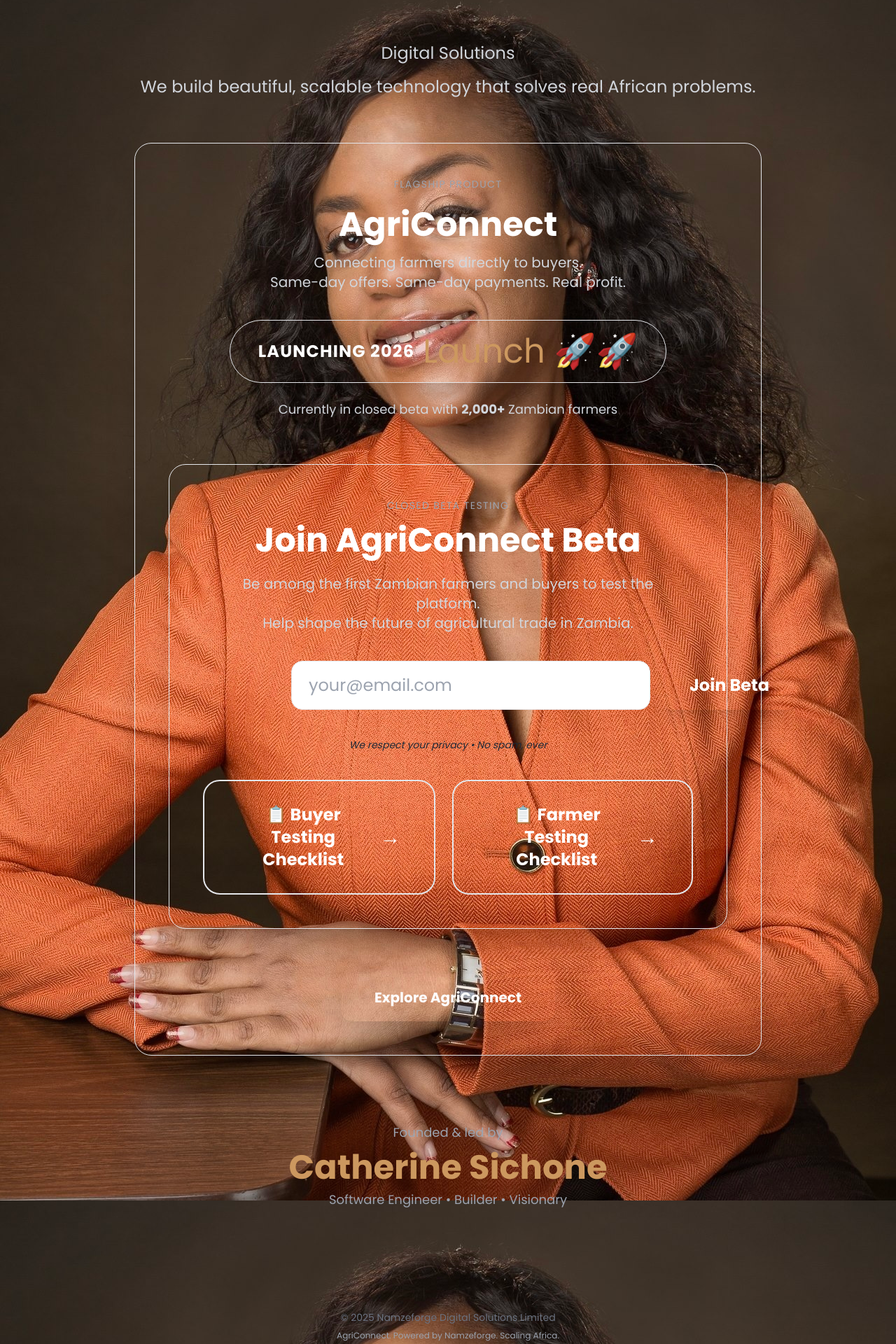
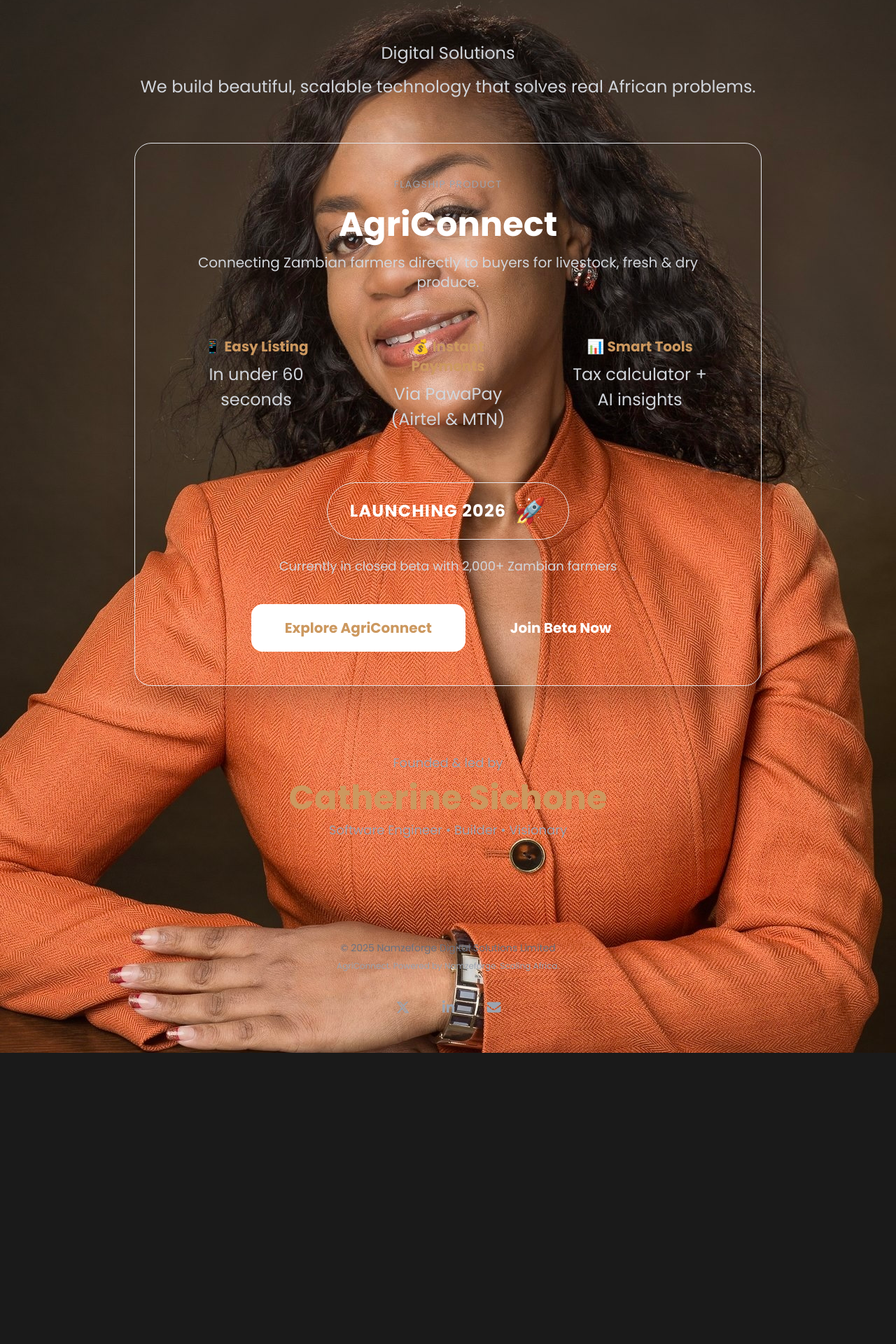
Before and after one commit to Cathy-45/cathy-portfolio-integrated, a React (Vite) app: page / in a window 1280 px wide. Shown: the part 254-2174 px from the top of the page at 70% size. After the commit the page ends 1758 px from the top, so only its background shows below. Built offline with nearby package versions, Linux system fonts and the light colour scheme.

Commit message:
Update AgriConnect flagship section on homepage with improved design, benefits, and CTAs

```diff
--- a/src/components/Home.jsx
+++ b/src/components/Home.jsx
@@ -1,4 +1,4 @@
-// src/components/Home.jsx — FINAL & PERFECT (mobile fixed + cache killed)
+// src/components/Home.jsx
 import React from "react";
 import { Link } from "react-router-dom";
 import backgroundImage from "../assets/background.jpg";
@@ -17,179 +17,84 @@ const Home = () => {
         backgroundSize: "cover",
       }}
     >
-      {/* LIGHTER, WARMER OVERLAY */}
+      {/* Overlay */}
       <div className="absolute inset-0 bg-gradient-to-b from-black/50 via-black/30 to-black/70 md:from-black/60 md:via-black/40 md:to-black/80" />
 
-      {/* MAIN CONTENT — PERFECT CENTERING ON ALL DEVICES */}
+      {/* Main Content */}
       <div className="relative z-10 min-h-screen flex flex-col items-center justify-center px-4 sm:px-6 md:px-8">
         <div className="w-full max-w-6xl text-center">
 
-
-          {/* COMPANY NAME */}
-          <h1
-            className="text-6xl sm:text-7xl md:text-8xl font-black tracking-tight mb-6
-                         text-transparent bg-clip-text
-                         bg-gradient-to-r from-[#da6d20] via-[#fdba74] to-[#da6d20]
-                         bg-[length:200%_200%] animate-gradient-x"
-          >
+          {/* NAMZEFORGE TITLE */}
+          <h1 className="text-6xl sm:text-7xl md:text-8xl font-black tracking-tight mb-6 text-transparent bg-clip-text bg-gradient-to-r from-[#da6d20] via-[#fdba74] to-[#da6d20] bg-[length:200%_200%] animate-gradient-x">
             NAMZEFORGE
           </h1>
-          <p className="text-xl sm:text-2xl text-gray-300 mb-4">
-            Digital Solutions
+          <p className="text-xl sm:text-2xl text-gray-300 mb-4">Digital Solutions</p>
+
+          <p className="text-lg sm:text-xl md:text-2xl text-gray-300 mb-12 px-4 leading-relaxed">
+            We build beautiful, scalable technology that solves real African problems.
           </p>
 
-          <p className="text-lg sm:text-xl md:text-2xl text-gray-300 mb-12 px-4 leading-relaxed">
-            We build beautiful, scalable technology that
-            <br className="sm:hidden" /> solves real African problems.
-          </p>
+          {/* ==================== AGRICONNECT SECTION ==================== */}
+          <div className="my-16">
+            <div className="backdrop-blur-xl bg-white/10 rounded-3xl p-10 sm:p-12 border border-white/20 shadow-2xl shadow-black/60 hover:shadow-[#da6d20]/40 transition-all duration-700 max-w-4xl mx-auto">
 
-          {/* FLAGSHIP PRODUCT CARD */}
-          <div className="my-16">
-            <div
-              className="backdrop-blur-xl bg-white/10 rounded-3xl p-10 sm:p-12 border border-white/20
-                            shadow-2xl shadow-black/60 hover:shadow-[#da6d20]/40 transition-all duration-700
-                            max-w-4xl mx-auto"
-            >
-              <p className="text-gray-400 uppercase tracking-widest text-sm mb-6">
+              <p className="text-gray-400 uppercase tracking-widest text-sm mb-6 text-center">
                 Flagship Product
               </p>
 
-              <h2 className="text-4xl sm:text-5xl font-black text-white mb-4">
+              <h2 className="text-4xl sm:text-5xl font-black text-white text-center mb-4">
                 AgriConnect
               </h2>
-              <p className="text-lg sm:text-xl text-gray-300 mb-10 leading-relaxed">
-                Connecting farmers directly to buyers.
-                <br />
-                Same-day offers. Same-day payments. Real profit.
+
+              <p className="text-lg sm:text-xl text-gray-300 mb-10 leading-relaxed text-center">
+                Connecting Zambian farmers directly to buyers for livestock, fresh & dry produce.
               </p>
 
-              {/* 2026 LAUNCH BADGE — MOBILE-FRIENDLY & CENTERED */}
-              <div className="my-10">
-                <div
-                  className="inline-flex items-center gap-3 px-6 py-4 sm:px-10 sm:py-5
-                  bg-gradient-to-r from-[#da6d20] to-[#fd923c]
-                  rounded-full shadow-2xl shadow-orange-900/60
-                  border border-white/40 max-w-full mx-auto"
-                >
-                  <span className="text-white font-black text-lg sm:text-2xl tracking-wider">
-                    LAUNCHING 2026
-                  </span>
-                  <span
-                    className="text-4xl sm:text-5xl animate-bounce"
-                    role="img"
-                    aria-label="rocket"
-                  >
-                    Launch 🚀🚀
-                  </span>
+              <div className="grid grid-cols-1 sm:grid-cols-3 gap-6 mb-12">
+                <div className="bg-white/10 rounded-2xl p-6 text-center">
+                  <p className="text-[#fdba74] font-bold text-xl">📱 Easy Listing</p>
+                  <p className="text-gray-300 mt-2">In under 60 seconds</p>
                 </div>
-                <p className="text-gray-300 text-center mt-6 text-base sm:text-lg">
-                  Currently in closed beta with <strong>2,000+</strong> Zambian
-                  farmers
+                <div className="bg-white/10 rounded-2xl p-6 text-center">
+                  <p className="text-[#fdba74] font-bold text-xl">💰 Instant Payments</p>
+                  <p className="text-gray-300 mt-2">Via PawaPay (Airtel & MTN)</p>
+                </div>
+                <div className="bg-white/10 rounded-2xl p-6 text-center">
+                  <p className="text-[#fdba74] font-bold text-xl">📊 Smart Tools</p>
+                  <p className="text-gray-300 mt-2">Tax calculator + AI insights</p>
+                </div>
+              </div>
+
+              <div className="my-10 text-center">
+                <div className="inline-flex items-center gap-3 px-8 py-5 bg-gradient-to-r from-[#da6d20] to-[#fd923c] rounded-full shadow-2xl shadow-orange-900/60 border border-white/40 mx-auto">
+                  <span className="text-white font-black text-2xl tracking-wider">LAUNCHING 2026</span>
+                  <span className="text-4xl animate-bounce">🚀</span>
+                </div>
+                <p className="text-gray-300 mt-6 text-lg">
+                  Currently in closed beta with 2,000+ Zambian farmers
                 </p>
               </div>
 
-              {/* IMPROVED WAITLIST SECTION - WITH LIVE LINKS */}
-              <div className="my-16">
-                <div className="backdrop-blur-xl bg-white/10 rounded-3xl p-10 sm:p-12 border border-white/20 shadow-2xl shadow-black/60 max-w-4xl mx-auto">
-                  <p className="text-gray-400 uppercase tracking-widest text-sm mb-4 text-center">
-                    Closed Beta Testing
-                  </p>
-
-                  <h2 className="text-4xl sm:text-5xl font-black text-white text-center mb-6">
-                    Join AgriConnect Beta
-                  </h2>
-
-                  <p className="text-lg sm:text-xl text-gray-300 text-center mb-10 leading-relaxed max-w-2xl mx-auto">
-                    Be among the first Zambian farmers and buyers to test the
-                    platform.
-                    <br />
-                    Help shape the future of agricultural trade in Zambia.
-                  </p>
-
-                  {/* Email Waitlist Form */}
-                  <div className="max-w-md mx-auto">
-                    <form
-                      className="flex flex-col sm:flex-row gap-4"
-                      action="https://formsubmit.co/hello@namzeforge.com"
-                      method="POST"
-                    >
-                      <input
-                        type="email"
-                        name="email"
-                        placeholder="your@email.com"
-                        required
-                        className="flex-1 px-6 py-4 rounded-2xl bg-white/20 backdrop-blur-md border border-white/30 text-white placeholder-gray-400 focus:outline-none focus:border-[#da6d20] transition"
-                      />
-
-                      <input
-                        type="hidden"
-                        name="_subject"
-                        value="New AgriConnect Beta Signup!"
-                      />
-                      <input type="hidden" name="_captcha" value="false" />
-                      <input
-                        type="hidden"
-                        name="_next"
-                        value="https://namzeforge.com/thanks"
-                      />
-
-                      <button
-                        type="submit"
-                        className="bg-[#da6d20] hover:bg-[#c75a10] text-white font-bold py-4 px-10 rounded-2xl transition transform hover:scale-105 shadow-xl whitespace-nowrap"
-                      >
-                        Join Beta
-                      </button>
-                    </form>
-                  </div>
-
-                  <p className="text-gray-800 text-sm text-center mt-10 italic">
-                    We respect your privacy • No spam, ever
-                  </p>
-
-                  {/* TRIPLED SIZE - HIGHLY VISIBLE TESTING CHECKLISTS */}
-                  <div className="flex flex-col sm:flex-row gap-6 justify-center mt-10">
-                    <a
-                      href="https://docs.google.com/document/d/1fQfkS53WPzJAI13gi0TmDZJEHlHJRqftBgQoGKMa30Y/edit?tab=t.0"
-                      target="_blank"
-                      rel="noopener noreferrer"
-                      className="group flex items-center justify-center gap-4 px-12 py-8 bg-white/15 backdrop-blur-2xl border-2 border-white/40 rounded-3xl text-white font-bold text-2xl hover:bg-white/25 hover:border-[#da6d20] hover:shadow-[0_0_30px_rgba(218,109,32,0.6)] transition-all duration-300 active:scale-95"
-                    >
-                      📋 Buyer Testing Checklist
-                      <span className="text-[#da6d20] text-3xl group-hover:translate-x-2 transition-transform">
-                        →
-                      </span>
-                    </a>
-
-                    <a
-                      href="https://docs.google.com/document/d/1lf2X4NZlMWc71Ij4hC8F6Z4Rjsl6OJn3M-5hTFqrvr4/edit?tab=t.0"
-                      target="_blank"
-                      rel="noopener noreferrer"
-                      className="group flex items-center justify-center gap-4 px-12 py-8 bg-white/15 backdrop-blur-2xl border-2 border-white/40 rounded-3xl text-white font-bold text-2xl hover:bg-white/25 hover:border-[#da6d20] hover:shadow-[0_0_30px_rgba(218,109,32,0.6)] transition-all duration-300 active:scale-95"
-                    >
-                      📋 Farmer Testing Checklist
-                      <span className="text-[#da6d20] text-3xl group-hover:translate-x-2 transition-transform">
-                        →
-                      </span>
-                    </a>
-                  </div>
-                </div>
-              </div>
-
-              {/* EXPLORE BUTTON */}
-              <div className="mt-16">
+              <div className="flex flex-col sm:flex-row gap-4 justify-center mt-8">
                 <Link
                   to="/agriconnect"
-                  className="inline-block bg-gradient-to-r from-[#da6d20] to-[#fd923c] hover:from-[#c75a10] hover:to-[#e07b2a]
-                             text-white font-bold text-xl py-5 px-12 rounded-2xl
-                             shadow-2xl transform hover:-translate-y-1 transition-all"
+                  className="bg-white text-[#0b3d2e] font-bold text-xl py-5 px-12 rounded-2xl hover:bg-gray-100 transition"
                 >
                   Explore AgriConnect
                 </Link>
+
+                <a
+                  href="#join-beta"
+                  className="bg-[#da6d20] hover:bg-[#c75a10] text-white font-bold text-xl py-5 px-12 rounded-2xl transition"
+                >
+                  Join Beta Now
+                </a>
               </div>
             </div>
           </div>
+          {/* ==================== END AGRICONNECT SECTION ==================== */}
 
-          {/* FLOATING ORANGE PARTICLES — IDENTICAL TO HOME */}
+          {/* FLOATING PARTICLES */}
           <div className="absolute inset-0 pointer-events-none">
             {[...Array(8)].map((_, i) => (
               <div
@@ -221,46 +126,22 @@ const Home = () => {
               © 2025 Namzeforge Digital Solutions Limited
             </p>
             <p className="text-gray-400 text-xs mt-2">
-              AgriConnect. Powered by Namzeforge.  Scaling Africa.
+              AgriConnect. Powered by Namzeforge. Scaling Africa.
             </p>
 
-            {/* Social Icons - Font Awesome (matching your index.html style) */}
             <div className="flex justify-center items-center gap-10 mt-8">
-              {/* X / Twitter */}
-              <a
-                href="https://x.com/NamzeforgeHQ"
-                target="_blank"
-                rel="noopener noreferrer"
-                className="text-gray-400 hover:text-white transition-colors duration-300"
-                aria-label="Follow Namzeforge on X"
-                title="X (Twitter)"
-              >
+              <a href="https://x.com/NamzeforgeHQ" target="_blank" rel="noopener noreferrer" className="text-gray-400 hover:text-white transition-colors duration-300">
                 <FontAwesomeIcon icon={faXTwitter} className="text-xl" />
               </a>
-
-              {/* LinkedIn */}
-              <a
-                href="https://www.linkedin.com/in/catherine-namonje-4ab353203/"
-                target="_blank"
-                rel="noopener noreferrer"
-                className="text-gray-400 hover:text-white transition-colors duration-300"
-                aria-label="Catherine Namonje on LinkedIn"
-                title="LinkedIn"
-              >
+              <a href="https://www.linkedin.com/in/catherine-namonje-4ab353203/" target="_blank" rel="noopener noreferrer" className="text-gray-400 hover:text-white transition-colors duration-300">
                 <FontAwesomeIcon icon={faLinkedinIn} className="text-xl" />
               </a>
-
-              {/* Email */}
-              <a
-                href="mailto:cathy@namzeforge.com"
-                className="text-gray-400 hover:text-white transition-colors duration-300"
-                aria-label="Email Namzeforge"
-                title="Email"
-              >
+              <a href="mailto:cathy@namzeforge.com" className="text-gray-400 hover:text-white transition-colors duration-300">
                 <FontAwesomeIcon icon={faEnvelope} className="text-xl" />
               </a>
             </div>
           </footer>
+
         </div>
       </div>
     </section>
```
